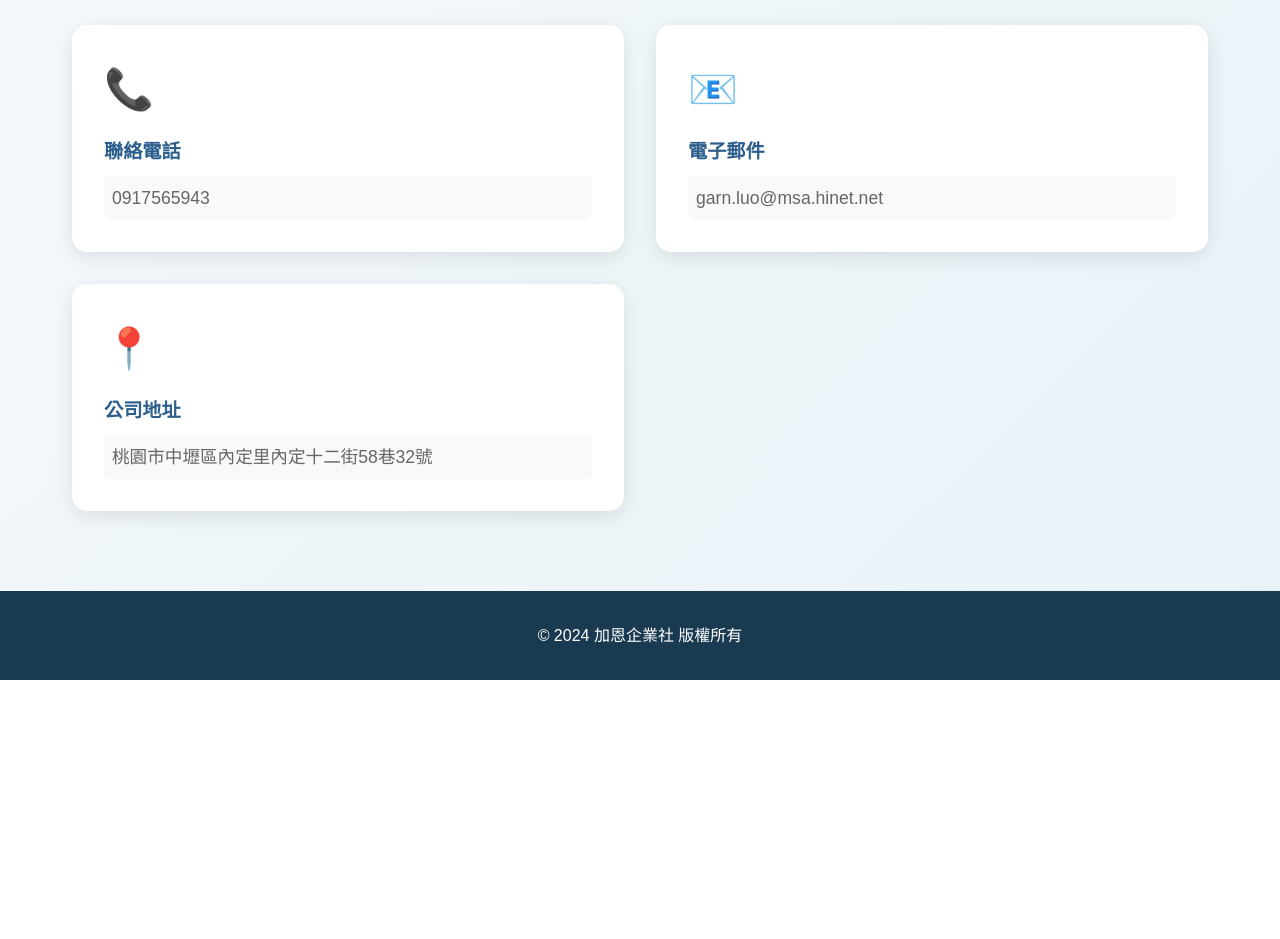
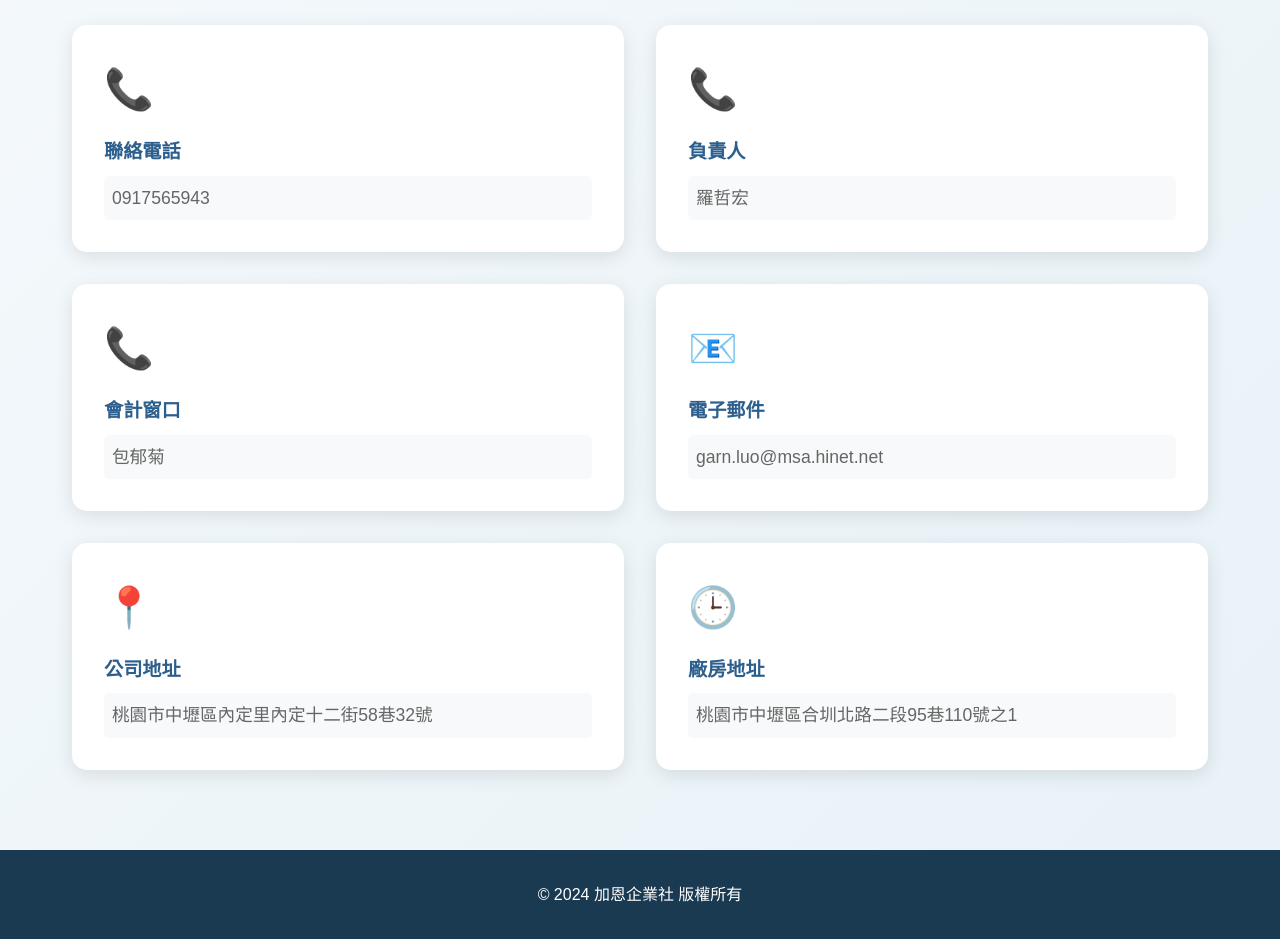
Before and after one commit to andy952737/jiaen-website-v1, a plain HTML site: page index.html in a window 1280 px wide. Shown: the part 4320-5259 px from the top of the page. Before the commit the page ends 5000 px from the top, so only its background shows below. Drawn offline with Linux system fonts and the light colour scheme.

Commit message:
add information v2

```diff
--- a/index.html
+++ b/index.html
@@ -661,6 +661,16 @@
                         <div class="contact-value">0917565943</div>
                     </div>
                     <div class="contact-card fade-in">
+                        <div class="contact-icon">📞</div>
+                        <div class="contact-label">負責人</div>
+                        <div class="contact-value">羅哲宏</div>
+                    </div>
+                    <div class="contact-card fade-in">
+                        <div class="contact-icon">📞</div>
+                        <div class="contact-label">會計窗口</div>
+                        <div class="contact-value">包郁菊</div>
+                    </div>
+                    <div class="contact-card fade-in">
                         <div class="contact-icon">📧</div>
                         <div class="contact-label">電子郵件</div>
                         <div class="contact-value">garn.luo@msa.hinet.net</div>
@@ -672,11 +682,13 @@
                             桃園市中壢區內定里內定十二街58巷32號
                         </div>
                     </div>
-                    <!-- <div class="contact-card fade-in">
+                    <div class="contact-card fade-in">
                         <div class="contact-icon">🕒</div>
-                        <div class="contact-label">營業時間</div>
-                        <div class="contact-value">待補充</div>
-                    </div> -->
+                        <div class="contact-label">廠房地址</div>
+                        <div class="contact-value">
+                            桃園市中壢區合圳北路二段95巷110號之1
+                        </div>
+                    </div>
                 </div>
             </div>
         </section>
```
